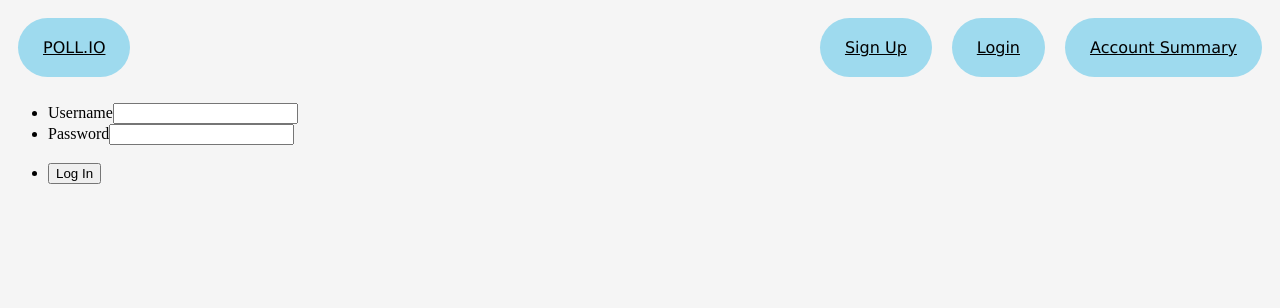
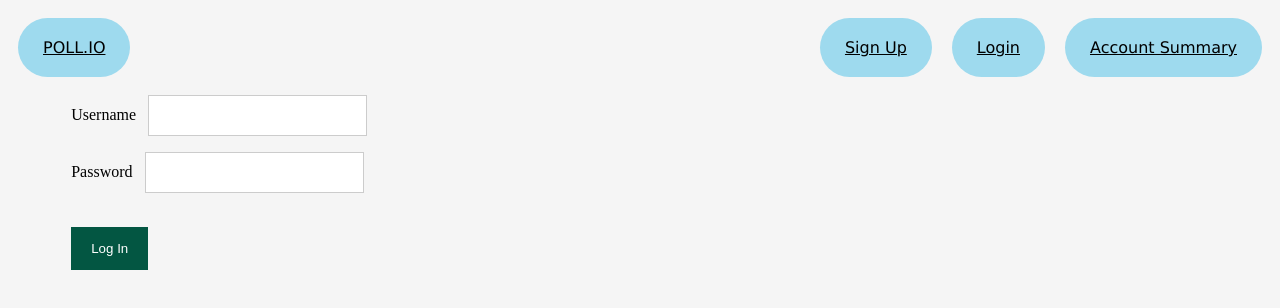
Before and after one commit to Skyring100/CPSC272_Project_Frontend, an Angular app: page /login in a window 1280 px wide. Shown: the top 308 px of the page. Built offline with nearby package versions, Linux system fonts and the light colour scheme.

Commit message:
Added a generic styling for text field sections of the website, such as for creating accounts and polls

```diff
--- a/src/app/login.component.html
+++ b/src/app/login.component.html
@@ -1,11 +1,11 @@
 
-<div>
   @if (currentAccount?.uuid){
     <div>
       <p>You are currently logged in as {{currentAccount?.username}}</p>
       <button (click)="logOut()">Log Out</button>
     </div>
   }
+<div class="submission">
   <form>
     <ul>
       <li>
--- a/src/app/login.component.ts
+++ b/src/app/login.component.ts
@@ -10,7 +10,7 @@ import { AccountService } from './services/account.service';
   standalone: true,
   imports: [CommonModule, FormsModule],
   templateUrl: './login.component.html',
-  styleUrls: ['./login.component.css']
+  styleUrls: ['./login.component.css', './submission_forms.css']
 })
 export class LogInComponent {
   currentAccount : Account | undefined;
--- a/src/app/poll.component.css
+++ b/src/app/poll.component.css
@@ -22,3 +22,9 @@
 .poll_option {
     list-style-type: circle;
 }
+
+.create_poll_question {
+    font-weight: bold;
+    font-family: 'Gill Sans', 'Gill Sans MT', Calibri, 'Trebuchet MS', sans-serif;
+    padding-right: 0.5%;
+}
--- a/src/app/poll.component.html
+++ b/src/app/poll.component.html
@@ -1,8 +1,9 @@
 <div class="main_page">
+  <div class="submission">
     <button (click)="togglePollCreation()">Create Your Own Poll</button>
     @if (isCreatingPoll){
       <div>
-      <label for="question">Question</label>
+        <label class="create_poll_question" for="question">Question:</label>
         <input type="text" id="question" name="question" [(ngModel)]="questionField">
         <ul>
           @for (op of optionsFields; track i; let i = $index) {
@@ -19,6 +20,7 @@
 
       <button (click)="createDummyData()">Create Dummy Data</button>
     }
+  </div>
   <!--Show all polls in the database-->
   <!--For every poll in in the loaded results, repeat this div element-->
   <div *ngFor="let poll of allPolls" class="poll_element">
--- a/src/app/poll.component.ts
+++ b/src/app/poll.component.ts
@@ -14,7 +14,7 @@ import { AccountService } from './services/account.service';
   standalone: true,
   imports: [CommonModule, FormsModule],
   templateUrl: './poll.component.html',
-  styleUrls: ['./poll.component.css']
+  styleUrls: ['./poll.component.css','./submission_forms.css']
 })
 export class PollComponent {
   currentAccount : Account | undefined;
--- a/src/app/signup.component.html
+++ b/src/app/signup.component.html
@@ -1,10 +1,9 @@
-<div>
   @if (currentAccount?.uuid){
     <div>
       <p>You are currently logged in as {{currentAccount?.username}}</p>
     </div>
   }
-  <div>
+<div class="submission">
   <form>
     <ul>
       <li>
--- a/src/app/signup.component.ts
+++ b/src/app/signup.component.ts
@@ -9,7 +9,7 @@ import { Account } from './models/account.model';
   standalone: true,
   imports: [CommonModule, FormsModule],
   templateUrl: './signup.component.html',
-  styleUrls: ['./signup.component.css']
+  styleUrls: ['./signup.component.css', './submission_forms.css']
 })
 export class SignUpComponent {
   accountCreateSuccess : boolean | undefined = undefined;
--- /dev/null
+++ b/src/app/submission_forms.css
@@ -0,0 +1,26 @@
+.submission{
+    margin: auto;
+    ul{
+        list-style-type: none;
+        margin: 0;
+        padding-left: 5%;
+    }
+    button{
+        background-color: #035642;
+        color: white;
+        padding: 14px 20px;
+        margin: 8px 0;
+        border: none;
+        cursor: pointer;
+    }
+    input{
+        padding: 12px 20px;
+        margin: 8px 0;
+        display: inline-block;
+        border: 1px solid #ccc;
+        box-sizing: border-box;
+    }
+    label{
+        padding-right: 1%;
+    }
+}
```
Lines whose indentation alone changed are shown as unchanged.
